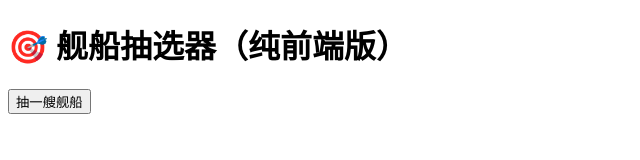
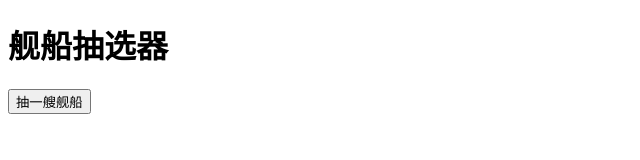
Before and after one commit to TurpanWest/wows-ship-draw, a plain HTML site: page index.html in a window 1280 px wide. Shown: the whole page, without its empty margins (0-640 px from the left). Drawn offline with Linux system fonts and the light colour scheme.

Commit message:
Update index.html

```diff
--- a/index.html
+++ b/index.html
@@ -5,7 +5,7 @@
     <title>舰船抽选器</title>
 </head>
 <body>
-    <h1>🎯 舰船抽选器（纯前端版）</h1>
+    <h1> 舰船抽选器 </h1>
     <button onclick="drawShip()">抽一艘舰船</button>
     <h2 id="result"></h2>
 
```
